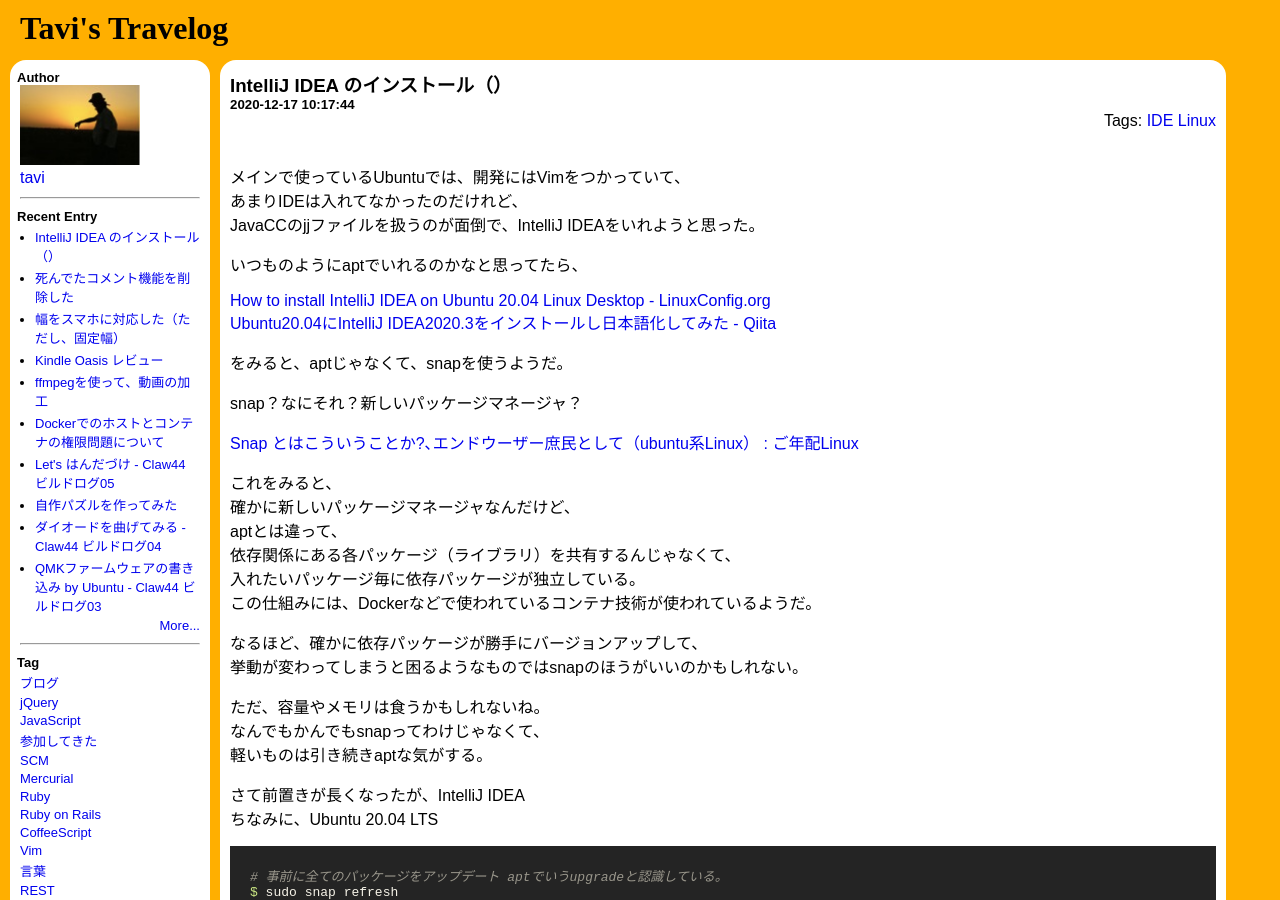
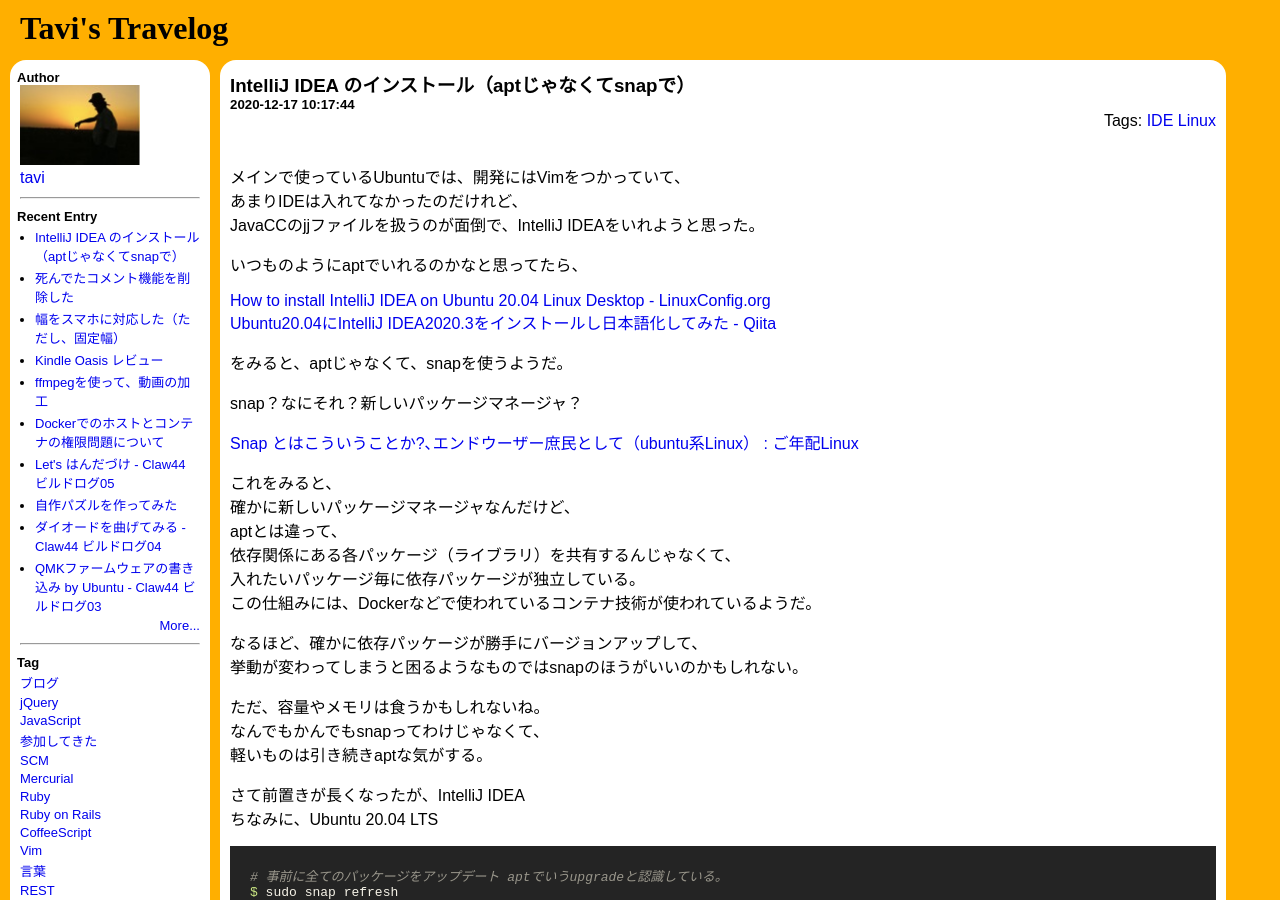
Before and after one commit to ryotakato/ryotakato.github.io, a Jekyll site: the page built from _posts/2020-12-17-install-intellijidea-by-snap.md, in a window 1280 px wide and 900 px high. Built offline with Jekyll 4.4.1, drawn with Linux system fonts in a browser that asks for light colours.

Commit message:
fix misstype

```diff
--- a/_posts/2020-12-17-install-intellijidea-by-snap.md
+++ b/_posts/2020-12-17-install-intellijidea-by-snap.md
@@ -1,6 +1,6 @@
 ---
 layout: post
-title: "IntelliJ IDEA のインストール（）"
+title: "IntelliJ IDEA のインストール（aptじゃなくてsnapで）"
 tags : [IDE, Linux]
 date: 2020-12-17 10:17:44
 ---
```
